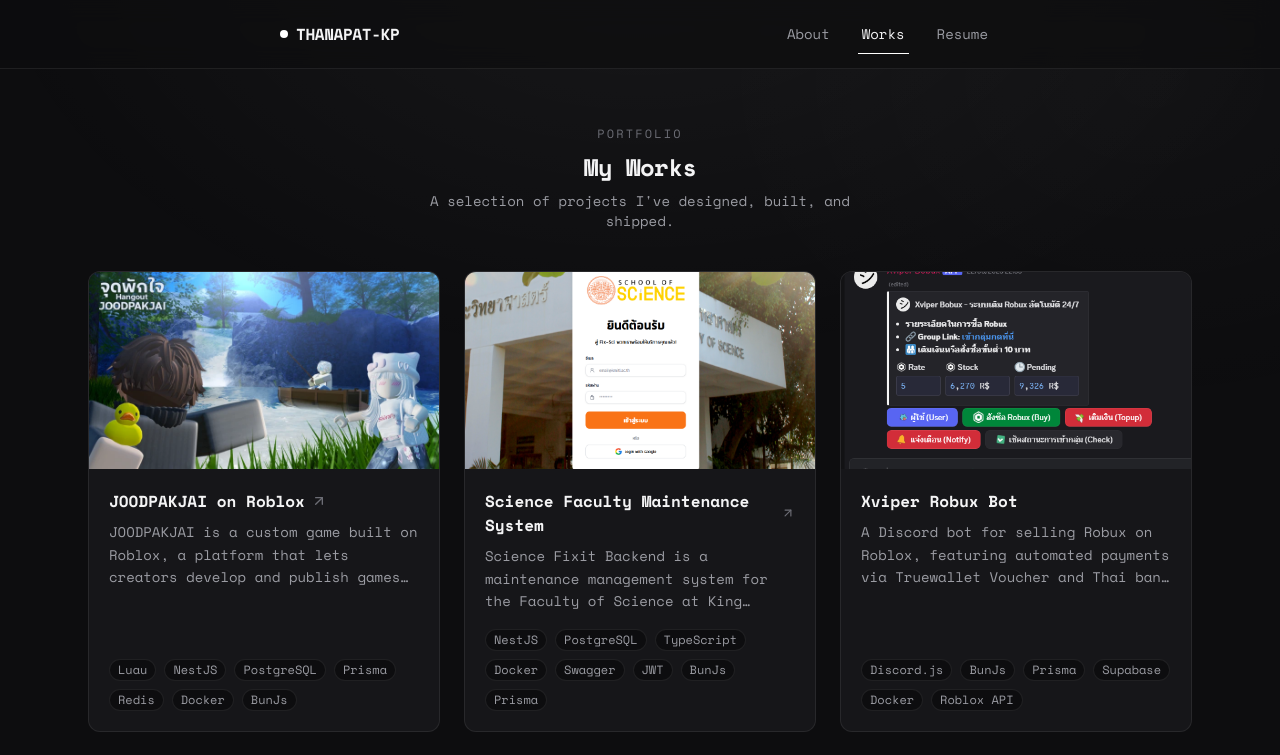
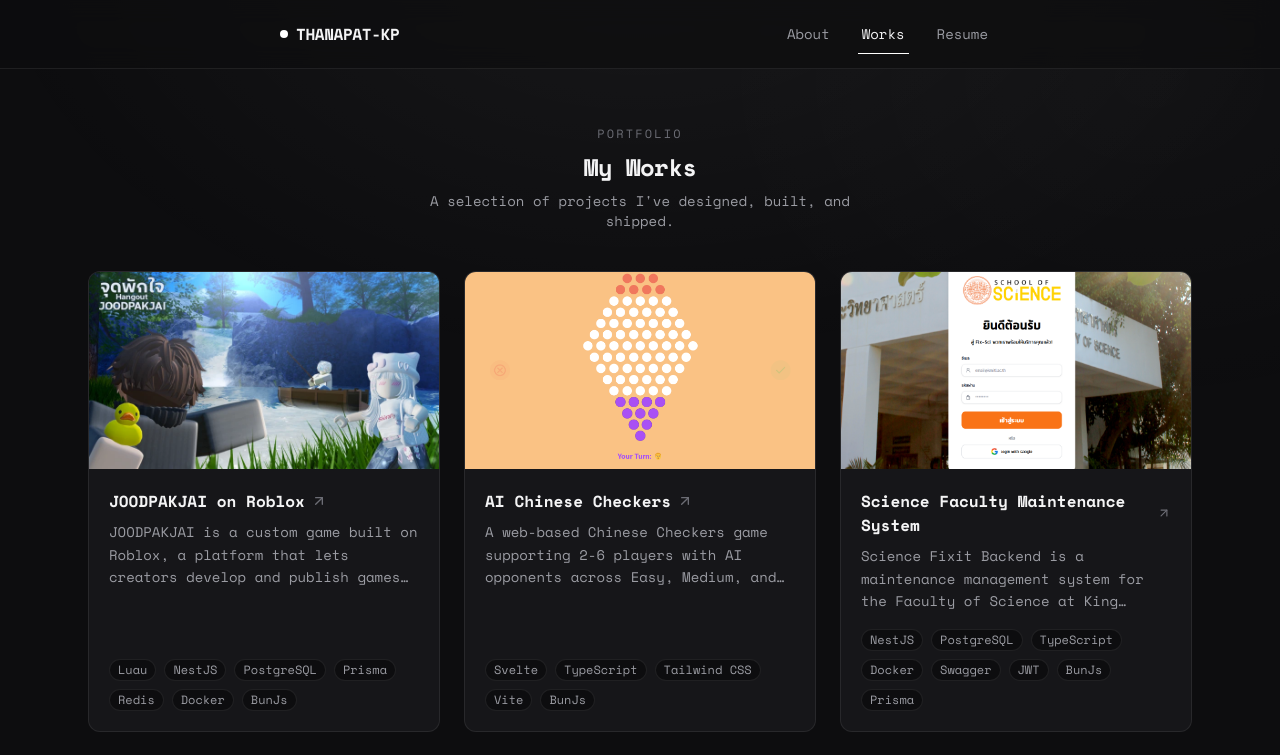
Before and after one commit to jumpogpo/thanapat-kp-web, a Next.js app: page /works in a window 1280 px wide. Shown: the top 755 px of the page. Built offline with nearby package versions, Linux system fonts and the light colour scheme; no server answers.

Commit message:
✨ Add AI Chinese Checkers to works
Web-based Chinese Checkers with Minimax + Alpha-Beta Pruning AI across three difficulties and a hint system.

```diff
--- a/src/data/works.ts
+++ b/src/data/works.ts
@@ -22,6 +22,14 @@ export const worksData: WorksType[] = [
       "BunJs",
     ],
     link: "https://www.roblox.com/games/4954512662/",
+  },
+  {
+    title: "AI Chinese Checkers",
+    description:
+      "A web-based Chinese Checkers game supporting 2-6 players with AI opponents across Easy, Medium, and Hard difficulties. The AI engine is powered by a Minimax algorithm with Alpha-Beta Pruning at varying search depths, and also drives a hint system that suggests optimal moves — complete with chain-jump mechanics and win detection.",
+    image: "/works/ai-chinese-checker.png",
+    tags: ["Svelte", "TypeScript", "Tailwind CSS", "Vite", "BunJs"],
+    link: "https://github.com/jumpogpo/ai-chinese-checker",
   },
   {
     title: "Science Faculty Maintenance System",
```
Also changed, not shown: public/works/ai-chinese-checker.png (added).
